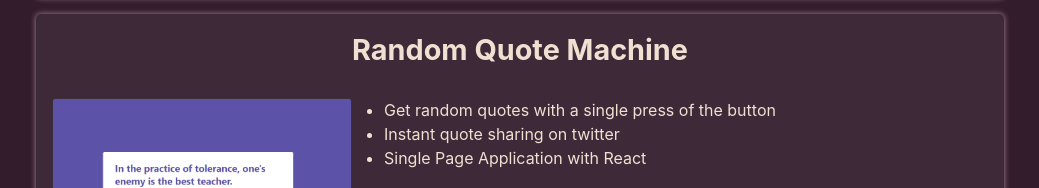
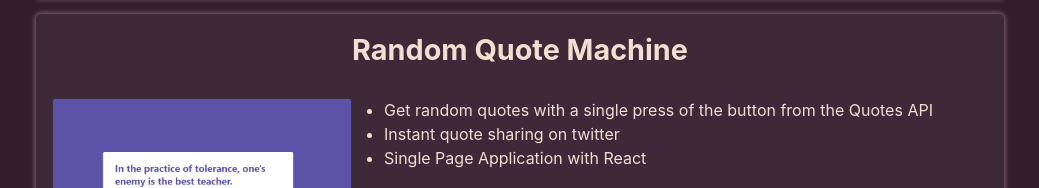
Before and after one commit to AgnetaSmergelyte/portfolio, a React (Create React App) app: page /#/portfolio in a window 1280 px wide. Shown: the part 1908-2096 px from the top of the page, without its empty margins (120-1159 px from the left). Built offline with nearby package versions, Linux system fonts and the light colour scheme.

Commit message:
sentence edited

```diff
--- a/src/pages/Portfolio.js
+++ b/src/pages/Portfolio.js
@@ -133,7 +133,7 @@ const Portfolio = () => {
                         </a>
                         <div>
                             <ul className="p-1">
-                                <li>Get random quotes with a single press of the button</li>
+                                <li>Get random quotes with a single press of the button from the Quotes API</li>
                                 <li>Instant quote sharing on twitter</li>
                                 <li>Single Page Application with React</li>
                             </ul>
```
